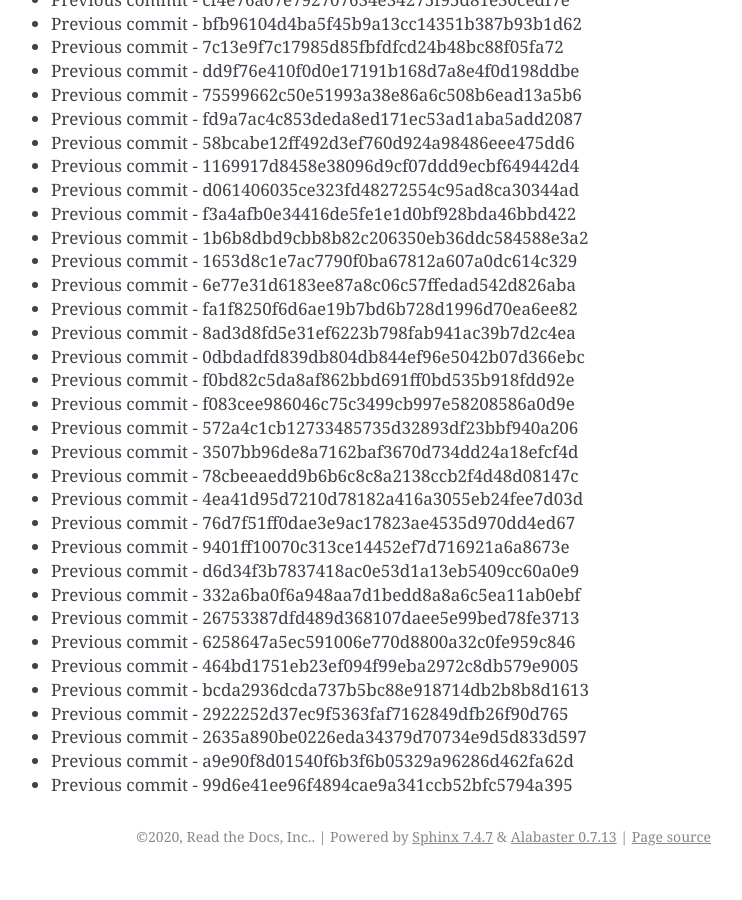
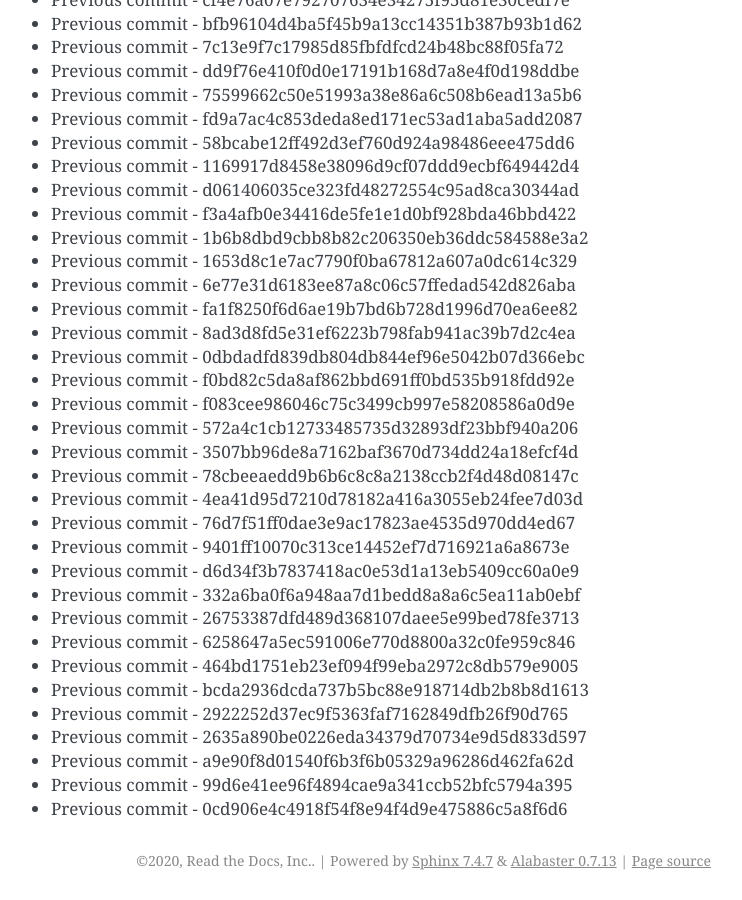
Before and after one commit to readthedocs/rtd-git-stresstest, a Sphinx documentation site: the page built from docs/updates.rst, in a window 1280 px wide and 900 px high, scrolled down 55579 px. Shown: the whole window, without its empty margins (399-1141 px from the left). Built offline with Sphinx 7.4.7, drawn with Linux system fonts in a browser that asks for light colours; before the commit the page ends 56455 px from its top, so only the background shows below that.

Commit message:
Generating commit from previous: 0cd906e4c4918f54f8e94f4d9e475886c5a8f6d6

```diff
--- a/docs/updates.rst
+++ b/docs/updates.rst
@@ -2367,3 +2367,4 @@ It can be tested for any performance characteristics.
 * Previous commit - 2635a890be0226eda34379d70734e9d5d833d597
 * Previous commit - a9e90f8d01540f6b3f6b05329a96286d462fa62d
 * Previous commit - 99d6e41ee96f4894cae9a341ccb52bfc5794a395
+* Previous commit - 0cd906e4c4918f54f8e94f4d9e475886c5a8f6d6
```
